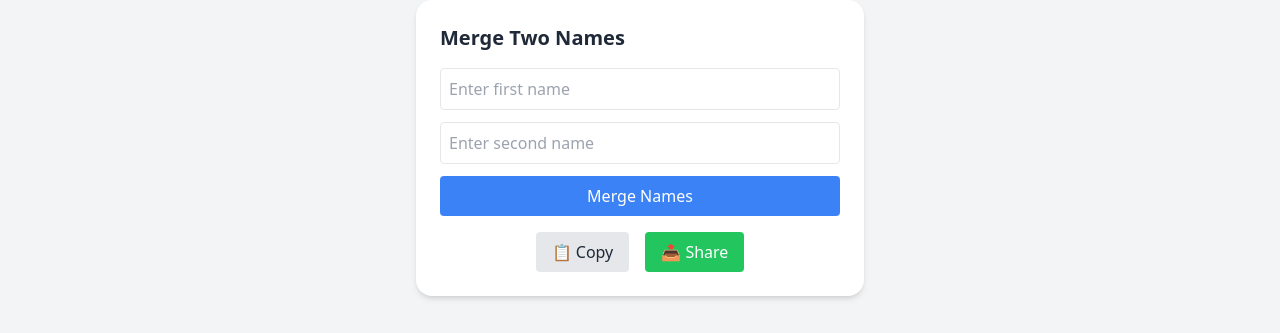
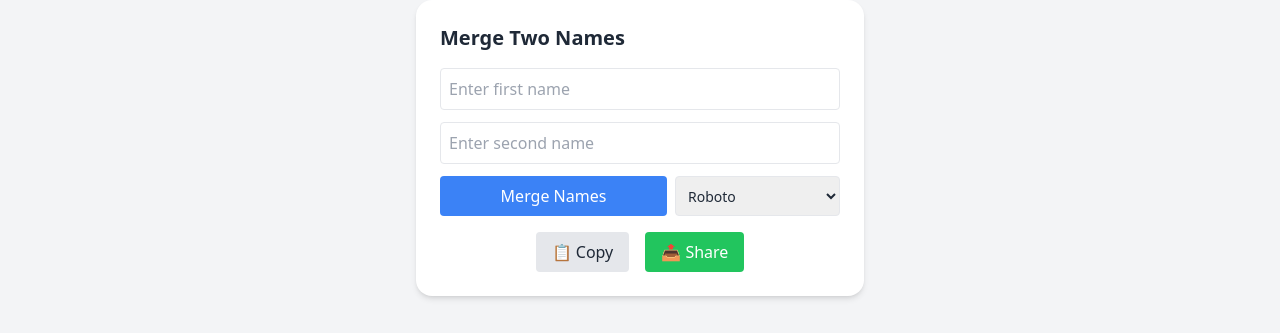
Before and after one commit to pairify2/Pairify2, a plain HTML site: page index.html in a window 1280 px wide. Shown: the part 140-473 px from the top of the page. Drawn offline with nearby package versions, Linux system fonts and the light colour scheme.

Commit message:
Update index.html

```diff
--- a/index.html
+++ b/index.html
@@ -6,19 +6,8 @@
   <title>Pairify</title>
   <script src="https://cdn.tailwindcss.com"></script>
 
-  <!-- PWA Manifest -->
-  <link rel="manifest" href="data:application/manifest+json,{
-    &quot;name&quot;: &quot;Perify&quot;,
-    &quot;short_name&quot;: &quot;Perify&quot;,
-    &quot;start_url&quot;: &quot;.&quot;,
-    &quot;display&quot;: &quot;standalone&quot;,
-    &quot;background_color&quot;: &quot;#ffffff&quot;,
-    &quot;theme_color&quot;: &quot;#3b82f6&quot;,
-    &quot;icons&quot;: [
-      { &quot;src&quot;: &quot;https://cdn-icons-png.flaticon.com/512/1077/1077114.png&quot;, &quot;sizes&quot;: &quot;192x192&quot;, &quot;type&quot;: &quot;image/png&quot; },
-      { &quot;src&quot;: &quot;https://cdn-icons-png.flaticon.com/512/1077/1077114.png&quot;, &quot;sizes&quot;: &quot;512x512&quot;, &quot;type&quot;: &quot;image/png&quot; }
-    ]
-  }">
+  <!-- Google Fonts -->
+  <link href="https://fonts.googleapis.com/css2?family=Roboto&family=Poppins:wght@400;600&family=Pacifico&family=Lobster&family=Dancing+Script&family=Oswald&family=Raleway&family=Playfair+Display&family=Indie+Flower&family=Shadows+Into+Light&family=Merriweather&family=Montserrat&family=Great+Vibes&family=Sacramento&family=Caveat&family=Fjalla+One&family=Comfortaa&family=Orbitron&family=Amatic+SC&family=Ubuntu&display=swap" rel="stylesheet">
 </head>
 <body class="bg-gray-100 text-gray-800 min-h-screen flex flex-col">
 
@@ -39,7 +28,35 @@
         <h2 class="text-xl font-semibold mb-4">Merge Two Names</h2>
         <input id="name1" type="text" placeholder="Enter first name" class="w-full p-2 border rounded mb-3">
         <input id="name2" type="text" placeholder="Enter second name" class="w-full p-2 border rounded mb-3">
-        <button onclick="mergeNames()" class="w-full bg-blue-500 text-white py-2 rounded hover:bg-blue-600">Merge Names</button>
+
+        <!-- Merge Button + Font Selector -->
+        <div class="flex space-x-2">
+          <button onclick="mergeNames()" class="flex-1 bg-blue-500 text-white py-2 rounded hover:bg-blue-600">Merge Names</button>
+          <select id="fontSelector" onchange="changeFont()" class="border rounded p-2 text-sm">
+            <option value="Roboto">Roboto</option>
+            <option value="Poppins">Poppins</option>
+            <option value="Pacifico">Pacifico</option>
+            <option value="Lobster">Lobster</option>
+            <option value="Dancing Script">Dancing Script</option>
+            <option value="Oswald">Oswald</option>
+            <option value="Raleway">Raleway</option>
+            <option value="Playfair Display">Playfair Display</option>
+            <option value="Indie Flower">Indie Flower</option>
+            <option value="Shadows Into Light">Shadows Into Light</option>
+            <option value="Merriweather">Merriweather</option>
+            <option value="Montserrat">Montserrat</option>
+            <option value="Great Vibes">Great Vibes</option>
+            <option value="Sacramento">Sacramento</option>
+            <option value="Caveat">Caveat</option>
+            <option value="Fjalla One">Fjalla One</option>
+            <option value="Comfortaa">Comfortaa</option>
+            <option value="Orbitron">Orbitron</option>
+            <option value="Amatic SC">Amatic SC</option>
+            <option value="Ubuntu">Ubuntu</option>
+          </select>
+        </div>
+
+        <!-- Result -->
         <p id="pairResult" class="mt-4 text-center font-bold text-xl text-purple-600"></p>
 
         <!-- Copy & Share -->
@@ -126,6 +143,12 @@
       }
     }
 
+    // Change Font (only for merged names)
+    function changeFont() {
+      let font = document.getElementById("fontSelector").value;
+      document.getElementById("pairResult").style.fontFamily = font + ", cursive, sans-serif";
+    }
+
     // Add to Home Screen
     let deferredPrompt;
     const installBtn = document.getElementById("installBtn");
@@ -160,4 +183,4 @@
     }
   </script>
 </body>
-</html>
+  </html>
```
